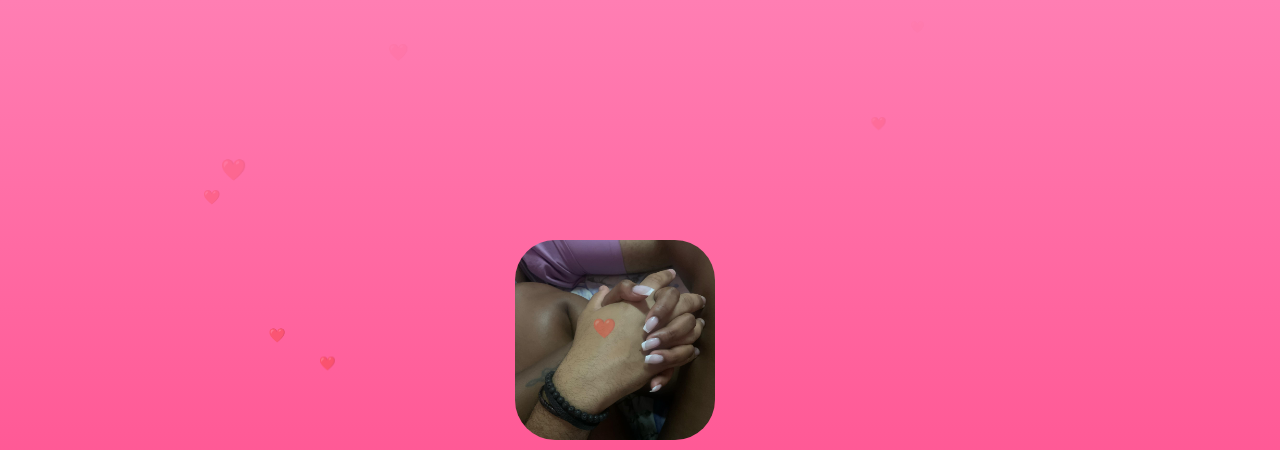
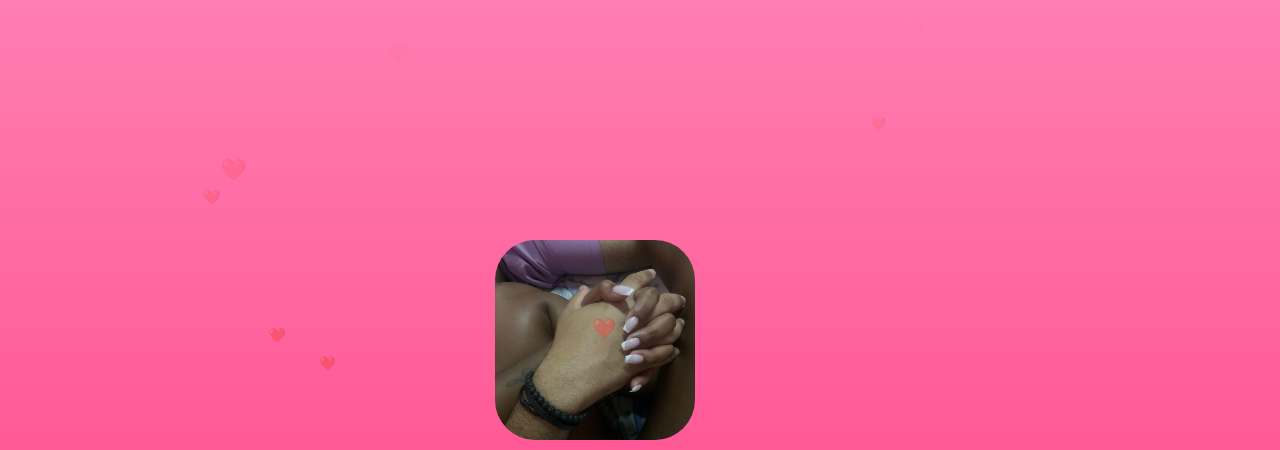
Before and after one commit to DanildoSilva/Valentine-s-Day, a plain HTML site: page index.html in a window 1280 px wide. Shown: the top 450 px of the page. Drawn offline with Linux system fonts and the light colour scheme.

Commit message:
Update index.html

```diff
--- a/index.html
+++ b/index.html
@@ -67,7 +67,7 @@
             border-radius: 20%;
         }
         .heart-shape {
-            left: 0px;
+            left: -20px;
         }
 
         @keyframes drawHeart {
```
